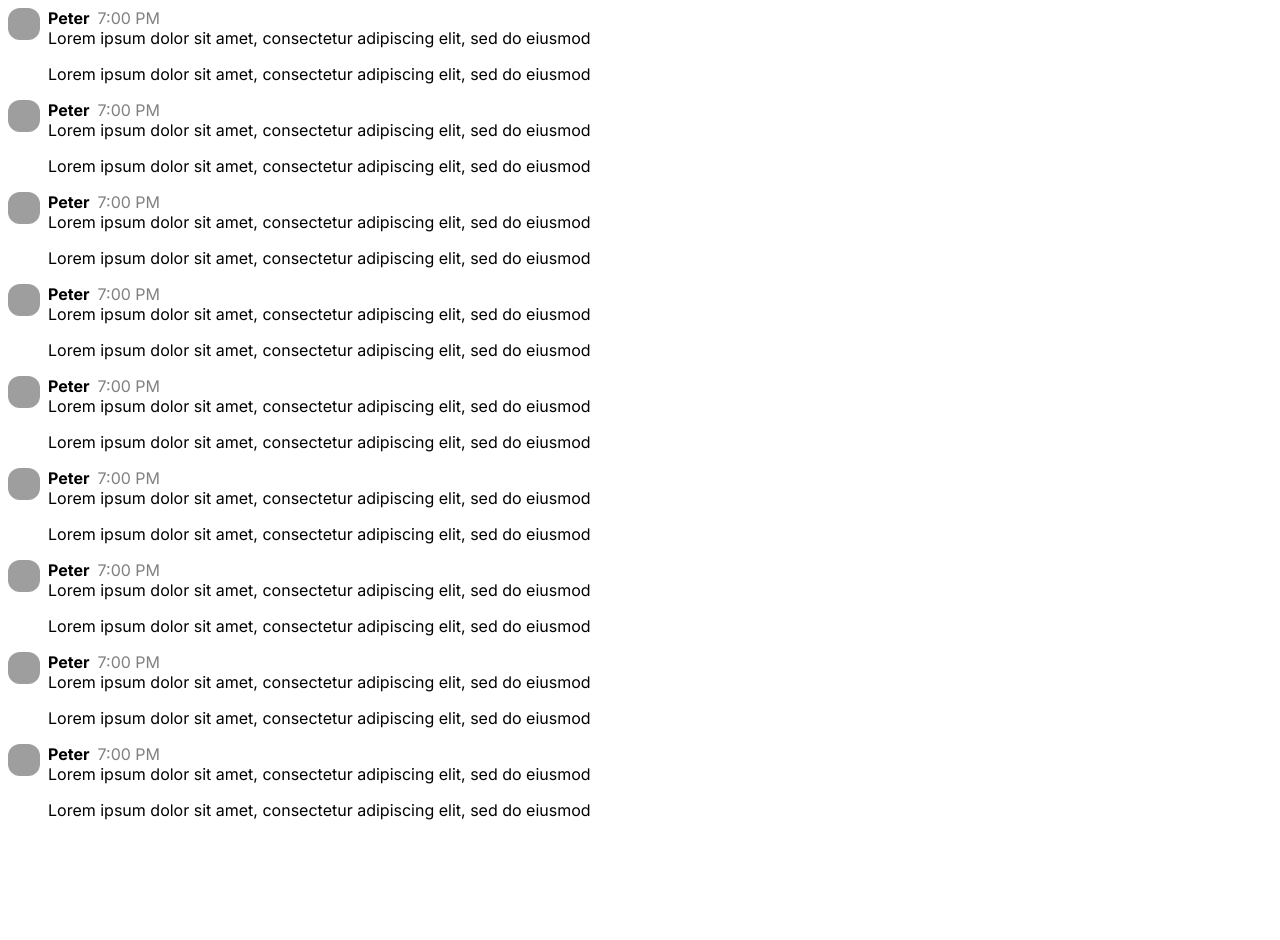
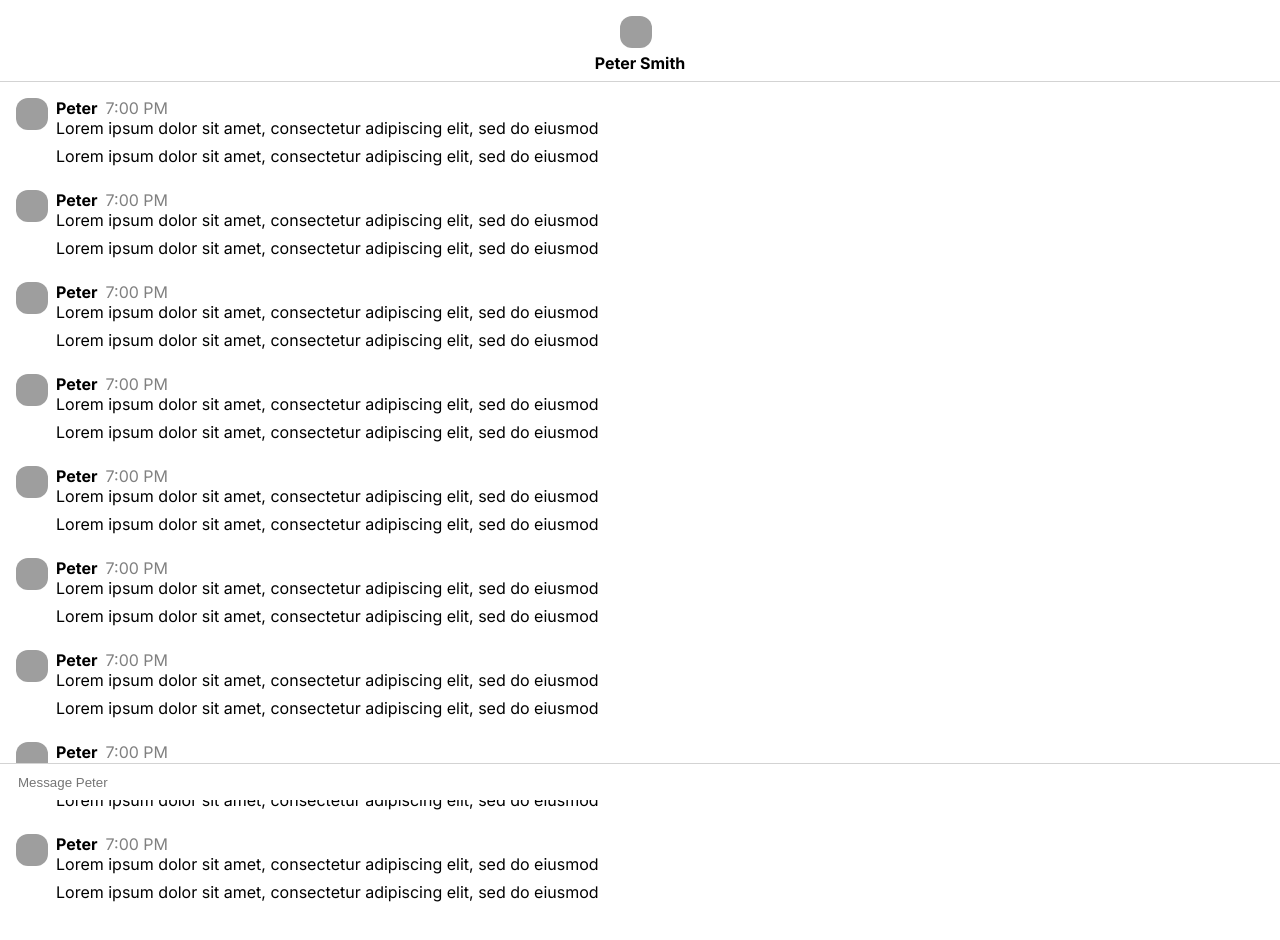
Before and after one commit to ibarczewski/chat-assignment, a Next.js app: page / in a window 1280 px wide. Shown: the top 940 px of the page. Before the commit the page ends 844 px from the top, so only its background shows below. Built offline with nearby package versions, Linux system fonts and the light colour scheme; grey boxes are pictures that could not be loaded.

Commit message:
main - basic footer added - ib

```diff
--- /dev/null
+++ b/app/components/conversationFooter/conversationFooter.module.scss
@@ -0,0 +1,22 @@
+
+.container {
+    display: flex;
+    align-items: center;
+    justify-content: flex-start;
+    position: sticky;
+    bottom: 0;
+    left: 0;
+    width: 100%;
+    background-color: white;
+    border-top: 1px solid lightgray;
+    padding: 0 0 0 0;
+
+    .textInput {
+        box-sizing: border-box;
+        box-shadow: none;
+        border: none;
+        height: 36px;
+        width: 100%;
+        text-indent: 1rem;
+    }
+}
--- /dev/null
+++ b/app/components/conversationFooter/conversationFooter.tsx
@@ -0,0 +1,9 @@
+import styles from './conversationFooter.module.scss';
+
+const ConversationFooter = () => {
+    return <div className={styles.container}>
+        <input className={styles.textInput} type='text' placeholder='Message Peter'></input>
+    </div>
+}
+
+export default ConversationFooter;
--- /dev/null
+++ b/app/components/conversationHeader/conversationHeader.module.scss
@@ -0,0 +1,19 @@
+
+    .container {
+        display: flex;
+        flex-direction: column;
+        align-items: center;
+        position: sticky;
+        top: 0;
+        left: 0;
+        width: 100%;
+        background-color: white;
+        border-bottom: 1px solid lightgray;
+        padding: 1rem 0 0 0;
+        height: 65px;
+
+        .username {
+            font-weight: bold;
+            margin: 0 0 .5rem 0;
+        }
+    }
--- /dev/null
+++ b/app/components/conversationHeader/conversationHeader.tsx
@@ -0,0 +1,11 @@
+import Avatar from '../avatar/avatar';
+import styles from './conversationHeader.module.scss';
+
+const ConversationHeader = () => {
+    return <div className={styles.container}>
+            <Avatar hasAvatar />
+            <div className={styles.username}>Peter Smith</div>
+        </div>
+}
+
+export default ConversationHeader
--- a/app/components/message/message.module.scss
+++ b/app/components/message/message.module.scss
@@ -1,6 +1,7 @@
 .container {
     display: flex;
     flex-direction: row;
+    padding: 1rem 1rem 0 1rem;
 
     .header {
         display: flex;
@@ -24,7 +25,7 @@
     }
 
     .content {
-        margin: 0 0 1rem 0;
+        margin: 0 0 .5rem 0;
     }
 
 }
--- a/app/globals.css
+++ b/app/globals.css
@@ -31,3 +31,7 @@
     text-wrap: balance;
   }
 } */
+
+body {
+  margin: 0;
+}
--- a/app/page.tsx
+++ b/app/page.tsx
@@ -1,8 +1,13 @@
 import Avatar from "./components/avatar/avatar";
+import ConversationFooter from "./components/conversationFooter/conversationFooter";
+import ConversationHeader from "./components/conversationHeader/conversationHeader";
 import Message from "./components/message/message";
+import styles from './page.module.scss';
 
 export default function Home() {
   return (
+    <div className={styles.container}>
+      <ConversationHeader />
       <div>
         <Message />
         <Message />
@@ -14,5 +19,7 @@ export default function Home() {
         <Message />
         <Message />
       </div>
+      <ConversationFooter />
+    </div>
   );
 }
```
Also changed, not shown: app/page.module.scss (added). Lines whose indentation alone changed are shown as unchanged.
